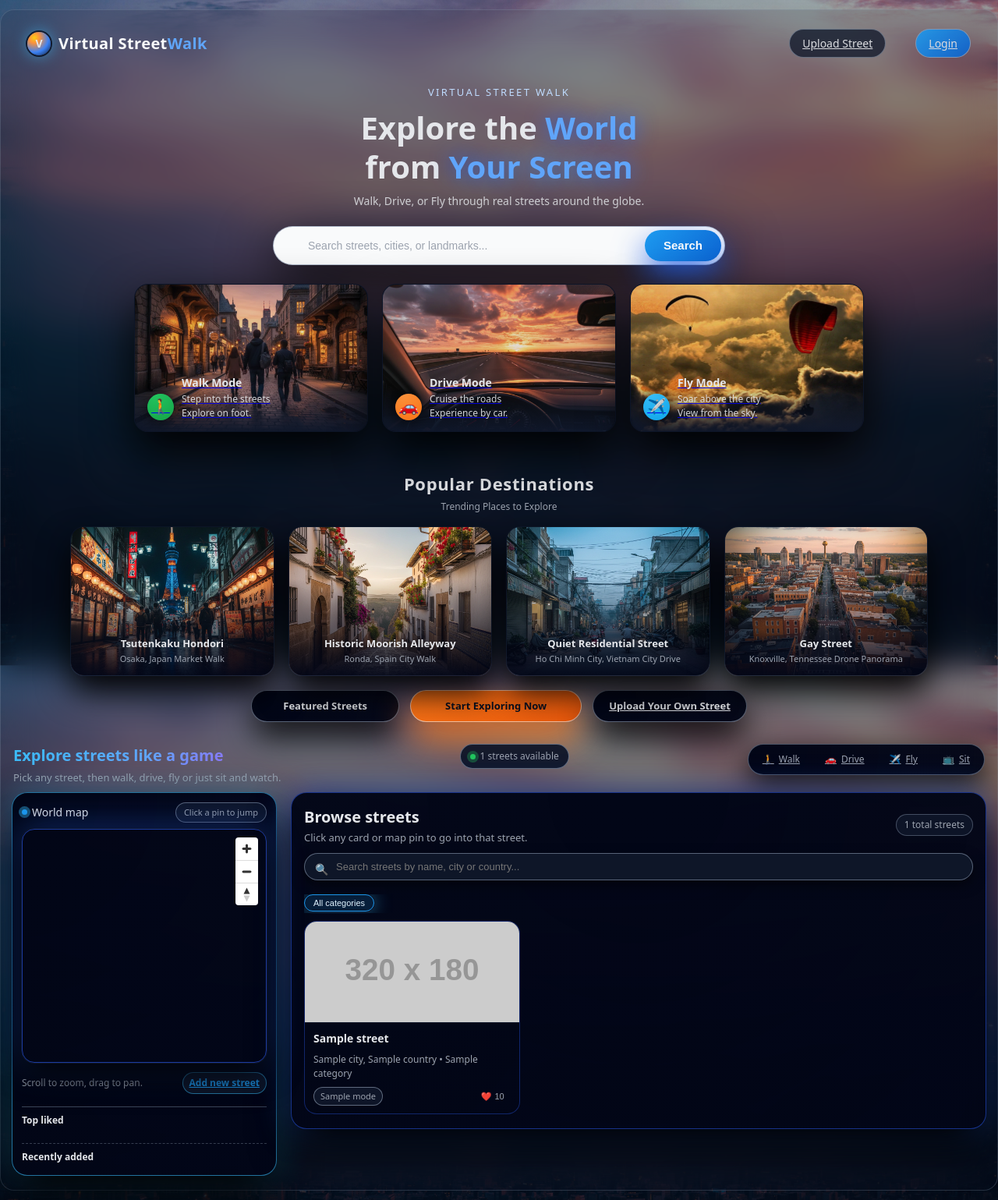
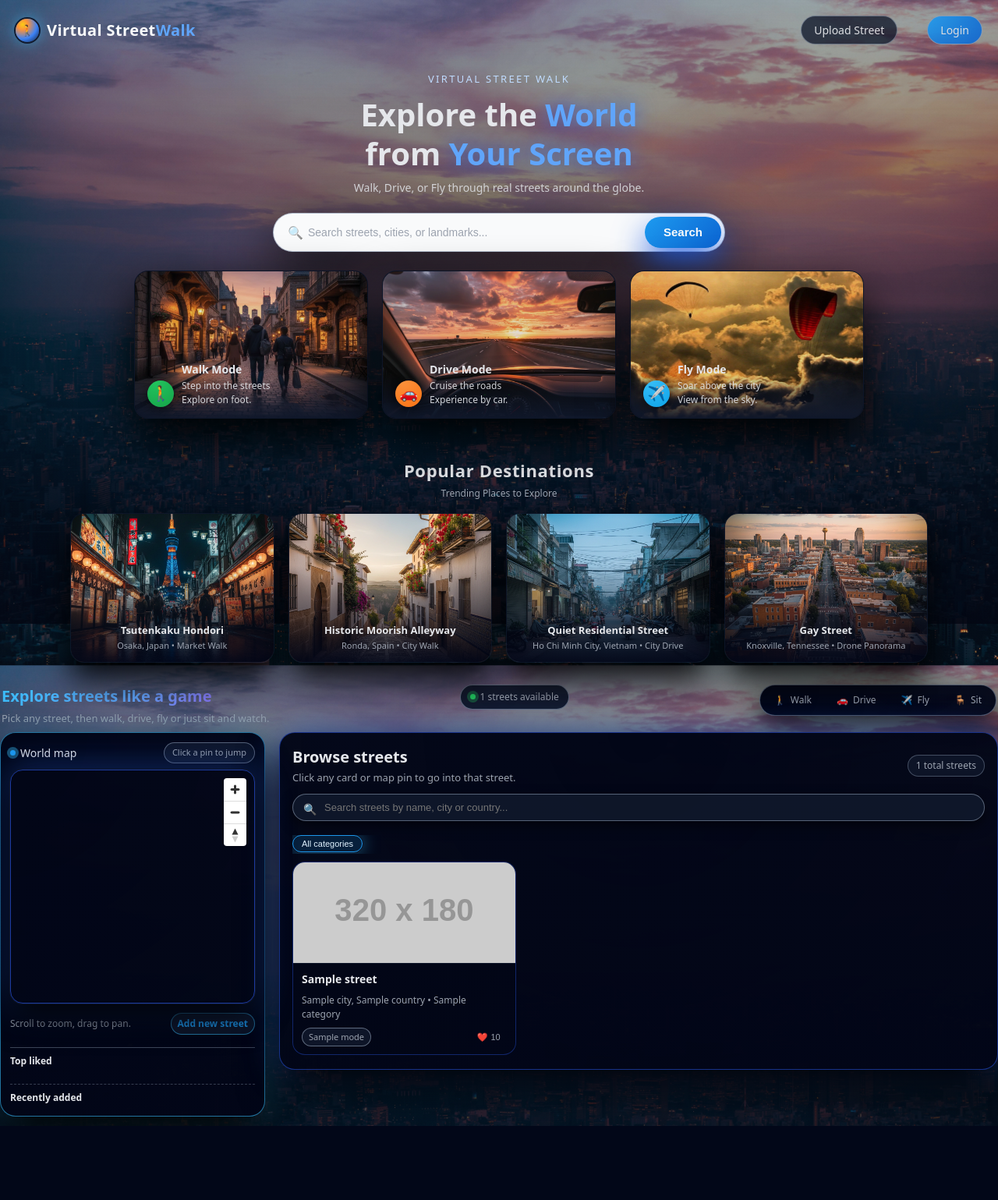
Before and after one commit to devcraftofficial/virtual-walk, a Flask app: template templates/index.html in a window 1280 px wide. Shown: the whole page at 78% size. After the commit the page ends 1444 px from the top, so only its background shows below. Run offline with Flask 3, Linux system fonts and the light colour scheme; the template is opened without the code that fills it: most values are stand-ins (such as "Sample title", 1, 10 or a date in 2020); grey boxes labelled with a size stand in for pictures from a placeholder-image service; some libraries are stand-ins or nearby versions.

Commit message:
Update index.html

```diff
--- a/templates/index.html
+++ b/templates/index.html
@@ -27,9 +27,11 @@
 
         * {
             box-sizing: border-box;
-        }
-
-        *, *::visited, *::hover, *::active, button {
+            -webkit-tap-highlight-color: transparent;
+        }
+
+        a, a:visited, a:hover, a:active,
+        button {
             text-decoration: none;
         }
 
@@ -43,7 +45,11 @@
             min-height: 100vh;
             background-color: #020617;
             background-image:
-                linear-gradient(to top, rgba(4,7,20,0.82), rgba(15,23,42,0.25)),
+                linear-gradient(
+                    to top,
+                    rgba(4,7,20,0.82),
+                    rgba(15,23,42,0.25)
+                ),
                 url("{{ url_for('static', filename='img/hero-skyline.webp') }}");
             background-position: center bottom;
             background-size: cover;
@@ -55,7 +61,7 @@
             line-height: 1.5;
         }
 
-        /* Desktop fixed background ONLY */
+        /* Desktop fixed background */
 @media (min-width: 960px) {
     body {
         background-attachment: fixed;
@@ -69,16 +75,22 @@
         position: relative;
         overflow-x: hidden;
     }
+
     body::before {
-                content: '';
+        content: "";
         position: fixed;
         inset: 0;
-                background: linear-gradient(to top, rgba(2,6,23,0.92), rgba(15,23,42,0.7));
-                color: overlay;
+        background: linear-gradient(
+            to top,
+            rgba(2,6,23,0.92),
+            rgba(15,23,42,0.7)
+        ); /* overlay color */
         pointer-events: none;
-                z-index: -1;
-            }
-        }
+        z-index: -1; /* behind content, above background image */
+    }
+}
+
+
 
         .top-nav {
             display: flex;
@@ -256,7 +268,7 @@
         }
 
         .hero-search::before {
-            content: '';
+            content: '🔍';
             position: absolute;
             left: 18px;
             top: 50%;
@@ -316,7 +328,7 @@
             border: 1px solid rgba(15,23,42,0.9);
             box-shadow: 0 26px 60px rgba(0,0,0,0.95);
             cursor: pointer;
-            background: radial-gradient(circle at top left, #020617 23%, #020617 100%);
+            background: radial-gradient(circle at top left, #020617 23%, #020617 00%);
             transition: transform 0.3s ease, box-shadow 0.3s ease;
         }
 
@@ -336,15 +348,15 @@
         }
 
         .hero-walk .hero-mode-bg {
-            background-image: url("{{ url_for('static', filename='hero/walk.webp') }}");
+            background-image: url('{{ url_for("static", filename="hero/walk.webp") }}');
         }
 
         .hero-drive .hero-mode-bg {
-            background-image: url("{{ url_for('static', filename='hero/drive.webp') }}");
+            background-image: url('{{ url_for("static", filename="hero/drive.webp") }}');
         }
 
         .hero-fly .hero-mode-bg {
-            background-image: url("{{ url_for('static', filename='hero/fly.webp') }}");
+            background-image: url('{{ url_for("static", filename="hero/fly.webp") }}');
         }
 
         .hero-mode-card::after {
@@ -458,7 +470,11 @@
         .dest-overlay {
             position: absolute;
             inset: 0;
-            background: linear-gradient(to top, rgba(2,6,23,0.95) 0%, rgba(2,6,23,0.0) 65%);
+            background: linear-gradient(
+                to top,
+                rgba(2,6,23,0.95) 0%,
+                rgba(2,6,23,0.0) 65%
+            );
             display: flex;
             align-items: flex-end;
         }
@@ -524,14 +540,6 @@
         }
 
         /* MAIN APP UI BELOW HERO */
-        .shell {
-            padding: 16px 14px 18px;
-            border-radius: 18px;
-            background: rgba(15,23,42,0.12);
-            backdrop-filter: blur(20px);
-            border: 1px solid rgba(148,163,184,0.24);
-        }
-
         .header-row {
             display: flex;
             justify-content: space-between;
@@ -930,8 +938,8 @@
             border-radius: inherit;
             border: 1px solid transparent;
             background: linear-gradient(135deg, rgba(56,189,248,0.7), transparent);
-            -webkit-mask: linear-gradient(0deg, 0 0) padding-box, linear-gradient(0deg, 0 0);
-            mask: linear-gradient(0deg, 0 0) padding-box, linear-gradient(0deg, 0 0);
+            -webkit-mask: linear-gradient(#000 0 0) padding-box, linear-gradient(#000 0 0);
+            mask: linear-gradient(#000 0 0) padding-box, linear-gradient(#000 0 0);
             -webkit-mask-composite: xor;
             mask-composite: exclude;
             opacity: 0;
@@ -1006,7 +1014,7 @@
 
         .mode-walk {
             border-color: #22c55e;
-            color: #bbfbd0;
+            color: #bbf7d0;
         }
 
         .mode-drive {
@@ -1067,7 +1075,6 @@
             }
         }
 
-        /* MOBILE RESPONSIVE */
         @media (max-width: 960px) {
             body {
                 padding: 8px 0;
@@ -1170,16 +1177,22 @@
         <div class="top-nav">
             <div class="top-nav-left">
                 <div class="logo-wrap">
-                    <div class="logo-mark">V</div>
+                    <div class="logo-mark">🚶</div>
                     <div class="logo">Virtual Street<span>Walk</span></div>
                 </div>
             </div>
             <div class="top-nav-right">
                 {% if current_user %}
                     <div class="user-chip-compact">
-                        <div class="user-avatar">{{ current_user.name[0].upper() if current_user.name else 'U' }}</div>
-                        <span class="user-chip-name">{{ current_user.name or current_user.email.split('@')[0] }}</span>
-                        <a href="{{ url_for('logout') }}" class="logout-icon" title="Logout">×</a>
+                        <div class="user-avatar">
+                            {{ current_user.name[0]|upper if current_user.name else 'U' }}
+                        </div>
+                        <span class="user-chip-name">
+                            {{ current_user.name or current_user.email.split('@')[0] }}
+                        </span>
+                        <a href="{{ url_for('logout') }}" class="logout-icon" title="Logout">
+                            ⎋
+                        </a>
                     </div>
                     <a href="{{ url_for('dashboard') }}" class="nav-link primary">Dashboard</a>
                     <a href="{{ url_for('upload') }}" class="nav-link">Upload Street</a>
@@ -1194,7 +1207,7 @@
             <p class="hero-kicker">Virtual Street Walk</p>
             <h1>Explore the <span>World</span><br>from <span>Your Screen</span></h1>
             <p class="hero-sub">Walk, Drive, or Fly through real streets around the globe.</p>
-            <form class="hero-search" onsubmit="return false">
+            <form class="hero-search" onsubmit="return false;">
                 <input id="heroSearch" type="search" placeholder="Search streets, cities, or landmarks..." autocomplete="off">
                 <button type="button" id="heroSearchBtn">Search</button>
             </form>
@@ -1239,48 +1252,64 @@
                 <p>Trending Places to Explore</p>
             </div>
             <div class="destinations-grid">
-                <a class="dest-card" href="{{ url_for('world_walk', street_id='69353fc9de46ad1121757e84') }}">
-                    <div class="dest-thumb" style="background-image:url('{{ url_for('static', filename='img/dest-osaka-market-walk.webp') }}')"></div>
+
+
+                <!-- Your MongoDB streets -->
+                <a class="dest-card"
+                   href="{{ url_for('world_walk', street_id='69353fc9de46ad1121757e84') }}">
+                    <div class="dest-thumb"
+                         style="background-image:url('{{ url_for('static', filename='img/dest-osaka-market-walk.webp') }}');">
                         <div class="dest-overlay">
                             <div class="dest-info">
                                 <h3>Tsutenkaku Hondori</h3>
-                            <p>Osaka, Japan Market Walk</p>
+                                <p>Osaka, Japan • Market Walk</p>
+                            </div>
                         </div>
                     </div>
                 </a>
-                <a class="dest-card" href="{{ url_for('world_walk', street_id='69354e0d8076ceab3f745e95') }}">
-                    <div class="dest-thumb" style="background-image:url('{{ url_for('static', filename='img/dest-ronda-alley.webp') }}')"></div>
+
+                <a class="dest-card"
+                   href="{{ url_for('world_walk', street_id='69354e0d8076ceab3f745e95') }}">
+                    <div class="dest-thumb"
+                         style="background-image:url('{{ url_for('static', filename='img/dest-ronda-alley.webp') }}');">
                         <div class="dest-overlay">
                             <div class="dest-info">
                                 <h3>Historic Moorish Alleyway</h3>
-                            <p>Ronda, Spain City Walk</p>
+                                <p>Ronda, Spain • City Walk</p>
+                            </div>
                         </div>
                     </div>
                 </a>
-                <a class="dest-card" href="{{ url_for('world_drive', street_id='693557008076ceab3f745e98') }}">
-                    <div class="dest-thumb" style="background-image:url('{{ url_for('static', filename='img/dest-hcmc-drive.webp') }}')"></div>
+
+                <a class="dest-card"
+                   href="{{ url_for('world_drive', street_id='693557008076ceab3f745e98') }}">
+                    <div class="dest-thumb"
+                         style="background-image:url('{{ url_for('static', filename='img/dest-hcmc-drive.webp') }}');">
                         <div class="dest-overlay">
                             <div class="dest-info">
                                 <h3>Quiet Residential Street</h3>
-                            <p>Ho Chi Minh City, Vietnam City Drive</p>
+                                <p>Ho Chi Minh City, Vietnam • City Drive</p>
+                            </div>
                         </div>
                     </div>
                 </a>
-                <a class="dest-card" href="{{ url_for('world_fly', street_id='693eaf742c420b8c9b5cc365') }}">
-                    <div class="dest-thumb" style="background-image:url('{{ url_for('static', filename='img/dest-gay-street-drone.webp') }}')"></div>
+
+                <a class="dest-card"
+                   href="{{ url_for('world_fly', street_id='693eaf742c420b8c9b5cc365') }}">
+                    <div class="dest-thumb"
+                         style="background-image:url('{{ url_for('static', filename='img/dest-gay-street-drone.webp') }}');">
                         <div class="dest-overlay">
                             <div class="dest-info">
                                 <h3>Gay Street</h3>
-                            <p>Knoxville, Tennessee Drone Panorama</p>
+                                <p>Knoxville, Tennessee • Drone Panorama</p>
+                            </div>
                         </div>
                     </div>
                 </a>
-            </div>
-            <div class="dest-cta-row">
-                <div class="dest-cta secondary">Featured Streets</div>
-                <div class="dest-cta primary">Start Exploring Now</div>
-                <a href="{{ url_for('upload') }}" class="dest-cta secondary">Upload Your Own Street</a>
-            </div>
+
+            </div>
+
+
         </section>
 
         <div class="header-row">
@@ -1295,17 +1324,17 @@
                 </div>
             </div>
             <div class="mode-switch">
-                <a href="{{ url_for('walk') }}" class="mode-btn walk{% if request.path.startswith('walk') or request.path.startswith('worldwalk') %} is-active{% endif %}">
+                <a href="{{ url_for('walk') }}" class="mode-btn walk{% if request.path.startswith('/walk') or request.path.startswith('/world/walk') %} is-active{% endif %}">
                     <span>🚶</span><span>Walk</span>
                 </a>
-                <a href="{{ url_for('drive') }}" class="mode-btn drive{% if request.path.startswith('drive') or request.path.startswith('worlddrive') %} is-active{% endif %}">
+                <a href="{{ url_for('drive') }}" class="mode-btn drive{% if request.path.startswith('/drive') or request.path.startswith('/world/drive') %} is-active{% endif %}">
                     <span>🚗</span><span>Drive</span>
                 </a>
-                <a href="{{ url_for('fly') }}" class="mode-btn fly{% if request.path.startswith('fly') or request.path.startswith('worldfly') %} is-active{% endif %}">
+                <a href="{{ url_for('fly') }}" class="mode-btn fly{% if request.path.startswith('/fly') or request.path.startswith('/world/fly') %} is-active{% endif %}">
                     <span>✈️</span><span>Fly</span>
                 </a>
-                <a href="{{ url_for('sit') }}" class="mode-btn sit{% if request.path.startswith('sit') or request.path.startswith('worldsit') %} is-active{% endif %}">
-                    <span>📺</span><span>Sit</span>
+                <a href="{{ url_for('sit') }}" class="mode-btn sit{% if request.path.startswith('/sit') or request.path.startswith('/world/sit') %} is-active{% endif %}">
+                    <span>🪑</span><span>Sit</span>
                 </a>
             </div>
         </div>
@@ -1351,7 +1380,7 @@
                 <div class="grid loading" id="streetsGrid">
                     {% for st in streets %}
                     <div class="card" tabindex="0"
-                         data-id="{{ st.id }}"
+                         data-id="{{ st._id }}"
                          data-lat="{{ st.lat }}"
                          data-lng="{{ st.lng }}"
                          data-name="{{ st.name }}"
@@ -1359,13 +1388,11 @@
                          data-country="{{ st.country }}"
                          data-mode="{{ st.mode if st.type == 'video' else '3d' }}"
                          {% if st.category %}data-category="{{ st.category }}"{% endif %}
-                         data-href="{% if st.type == '3d' %}{{ url_for('world', street_id=st.id) }}{% elif st.mode == 'walk' %}{{ url_for('world_walk', street_id=st.id) }}{% elif st.mode == 'drive' %}{{ url_for('world_drive', street_id=st.id) }}{% elif st.mode == 'fly' %}{{ url_for('world_fly', street_id=st.id) }}{% elif st.mode == 'sit' %}{{ url_for('world_sit', street_id=st.id) }}{% else %}{{ url_for('world', street_id=st.id) }}{% endif %}">
+                         data-href="{% if st.type == '3d' %}{{ url_for('world', street_id=st._id) }}{% elif st.mode == 'walk' %}{{ url_for('world_walk', street_id=st._id) }}{% elif st.mode == 'drive' %}{{ url_for('world_drive', street_id=st._id) }}{% elif st.mode == 'fly' %}{{ url_for('world_fly', street_id=st._id) }}{% elif st.mode == 'sit' %}{{ url_for('world_sit', street_id=st._id) }}{% else %}{{ url_for('world', street_id=st._id) }}{% endif %}">
                         <div class="thumb">
                             {% if st.type == 'video' and st.videos and st.videos[0].url %}
                                 {% set base = st.videos[0].url %}
-                                {% set thumb = base
-                                    .replace('/video/upload/', '/video/upload/so_1,f_jpg,w_320/')
-                                    .replace('.mp4', '.jpg') %}
+                                {% set thumb = base.replace('video/upload', 'video/upload/so_1,f_jpg,q_auto,w_320') %}
                                 <img src="{{ thumb }}" alt="thumbnail" loading="lazy">
                             {% else %}
                                 <img src="https://dummyimage.com/320x180/020617/64748b?text=3D+World" alt="3D World" loading="lazy">
@@ -1380,7 +1407,7 @@
                                 {% else %}
                                     <span class="mode-pill mode-{{ st.mode }}">{{ st.mode.capitalize() }}</span>
                                 {% endif %}
-                                <button type="button" class="like-btn" data-like-id="{{ st.id }}">
+                                <button type="button" class="like-btn" data-like-id="{{ st._id }}">
                                     <span>❤️</span>
                                     <span class="like-count">{{ st.likes or 0 }}</span>
                                 </button>
@@ -1395,7 +1422,7 @@
 
     <script src="{{ url_for('static', filename='js/maplibre-gl.js') }}"></script>
     <script>
-        const MAPTILER_KEY = "{{ config.MAP_STYLE_URL.split('key=')[1].split('&')[0] if config.MAP_STYLE_URL else 'PqdU3M5vnOQK0dDQnkIq' }}";
+        const MAPTILER_KEY = '{{ config.MAP_STYLE_URL.split("key=")[1].split("&")[0] if config.MAP_STYLE_URL else "PqdU3M5vnOQK0dDQnkIq" }}';
         const STREETS = {{ streets|tojson|safe }};
 
         const map = new maplibregl.Map({
@@ -1417,15 +1444,19 @@
         function addMarkers() {
             STREETS.forEach((st, index) => {
                 if (st.lat == null || st.lng == null) return;
+
                 const marker = new maplibregl.Marker({ color: '#38bdf8' })
                     .setLngLat([st.lng, st.lat])
                     .addTo(map);
+
                 marker.getElement().style.filter = 'drop-shadow(0 0 6px rgba(56,189,248,0.8))';
                 marker.getElement().style.transition = 'all 0.2s ease';
+
                 marker.getElement().addEventListener('click', () => {
                     focusCardByIndex(index);
                     openStreetByIndex(index);
                 });
+
                 markers.push(marker);
             });
         }
@@ -1444,7 +1475,7 @@
             li.className = 'top-rated-item';
             li.innerHTML = `<span>${st.likes || 0}</span> ${st.name}`;
             li.style.animationDelay = `${i * 0.05}s`;
-            li.addEventListener('click', () => focusCardById(st.id));
+            li.addEventListener('click', () => focusCardById(st._id));
             topRatedList.appendChild(li);
         });
 
@@ -1457,18 +1488,20 @@
             li.className = 'recent-item';
             li.textContent = `${st.name}, ${st.city}`;
             li.style.animationDelay = `${i * 0.05}s`;
-            li.addEventListener('click', () => focusCardById(st.id));
+            li.addEventListener('click', () => focusCardById(st._id));
             recentList.appendChild(li);
         });
 
         function focusCardById(id) {
             const card = document.querySelector(`.card[data-id="${id}"]`);
             if (!card) return;
+
             card.scrollIntoView({ behavior: 'smooth', block: 'center' });
             card.focus();
             card.style.transform = 'scale(1.02)';
             setTimeout(() => card.style.transform = '', 260);
-            const st = STREETS.find(s => s.id == id);
+
+            const st = STREETS.find(s => s._id === id);
             if (st && st.lat != null && st.lng != null) {
                 map.flyTo({
                     center: [st.lng, st.lat],
@@ -1481,19 +1514,23 @@
 
         function focusCardByIndex(i) {
             const st = STREETS[i];
-            if (st) focusCardById(st.id);
+            if (st) focusCardById(st._id);
         }
 
         function openStreetByIndex(i) {
             const cardsNodeList = document.querySelectorAll('.card');
             const card = cardsNodeList[i];
             if (!card) return;
+
             const href = card.dataset.href?.trim();
-            if (href) window.location.href = href;
+            if (href) {
+                window.location.href = href;
+            }
         }
 
         document.querySelectorAll('.card').forEach((card, index) => {
             card.style.animationDelay = `${index * 0.04}s`;
+
             card.addEventListener('click', () => {
                 const href = card.dataset.href?.trim();
                 if (href) {
@@ -1501,7 +1538,8 @@
                     setTimeout(() => window.location.href = href, 120);
                 }
             });
-            card.addEventListener('keydown', e => {
+
+            card.addEventListener('keydown', (e) => {
                 if (e.key === 'Enter') {
                     e.preventDefault();
                     card.click();
@@ -1512,10 +1550,11 @@
         document.getElementById('streetsGrid').classList.remove('loading');
 
         document.querySelectorAll('.like-btn').forEach(btn => {
-            btn.addEventListener('click', async e => {
+            btn.addEventListener('click', async (e) => {
                 e.stopPropagation();
                 const id = btn.dataset.likeId;
                 if (!id) return;
+
                 btn.style.transform = 'scale(1.18)';
                 try {
                     const res = await fetch(`/like/${id}`, {
@@ -1523,6 +1562,7 @@
                         headers: { 'X-Requested-With': 'XMLHttpRequest' }
                     });
                     if (!res.ok) return;
+
                     const data = await res.json();
                     const span = btn.querySelector('.like-count');
                     if (span && typeof data.likes === 'number') {
@@ -1540,6 +1580,7 @@
         const cards = Array.from(document.querySelectorAll('#streetsGrid .card'));
         const searchResultsCount = document.getElementById('searchResultsCount');
         const categoryBar = document.getElementById('categoryBar');
+
         let currentCategory = 'all';
 
         if (categoryBar) {
@@ -1570,13 +1611,16 @@
         function applyHomeFilter() {
             const q = searchInput?.value?.trim().toLowerCase();
             let visibleCount = 0;
+
             cards.forEach(card => {
                 const name = card.dataset.name?.toLowerCase();
                 const city = card.dataset.city?.toLowerCase();
                 const country = card.dataset.country?.toLowerCase();
                 const cardCat = card.dataset.category?.toLowerCase();
+
                 const matchesText = !q || name?.includes(q) || city?.includes(q) || country?.includes(q);
                 const matchesCategory = currentCategory === 'all' || currentCategory === cardCat;
+
                 const show = matchesText && matchesCategory;
                 if (show) {
                     visibleCount++;
@@ -1585,9 +1629,9 @@
                     card.style.display = 'none';
                 }
             });
+
             if (searchResultsCount) {
-                searchResultsCount.textContent =
-                    q || currentCategory !== 'all'
+                searchResultsCount.textContent = q || currentCategory !== 'all'
                     ? `${visibleCount} result${visibleCount !== 1 ? 's' : ''}`
                     : '';
             }
@@ -1597,10 +1641,12 @@
             searchInput.addEventListener('input', applyHomeFilter);
         }
 
-        document.addEventListener('keydown', e => {
+        document.addEventListener('keydown', (e) => {
             if (e.target.matches('#homeSearchInput')) return;
+
             const visibleCards = cards.filter(c => c.style.display !== 'none');
             if (!visibleCards.length) return;
+
             if (e.key === 'ArrowDown' || e.key === 'ArrowUp') {
                 e.preventDefault();
                 const focused = document.activeElement;
@@ -1629,8 +1675,9 @@
             });
         }
 
-        // Auto-scroll commented out to avoid mobile blinking
-        // document.getElementById('streetsGrid').scrollIntoView({ behavior: 'smooth', block: 'start' });
+        // Removed auto scroll on load to avoid mobile blinking
+        // document.getElementById('streetsGrid')
+        //   .scrollIntoView({ behavior: 'smooth', block: 'start' });
     </script>
 </body>
 </html>
```
Lines whose indentation alone changed are shown as unchanged.
